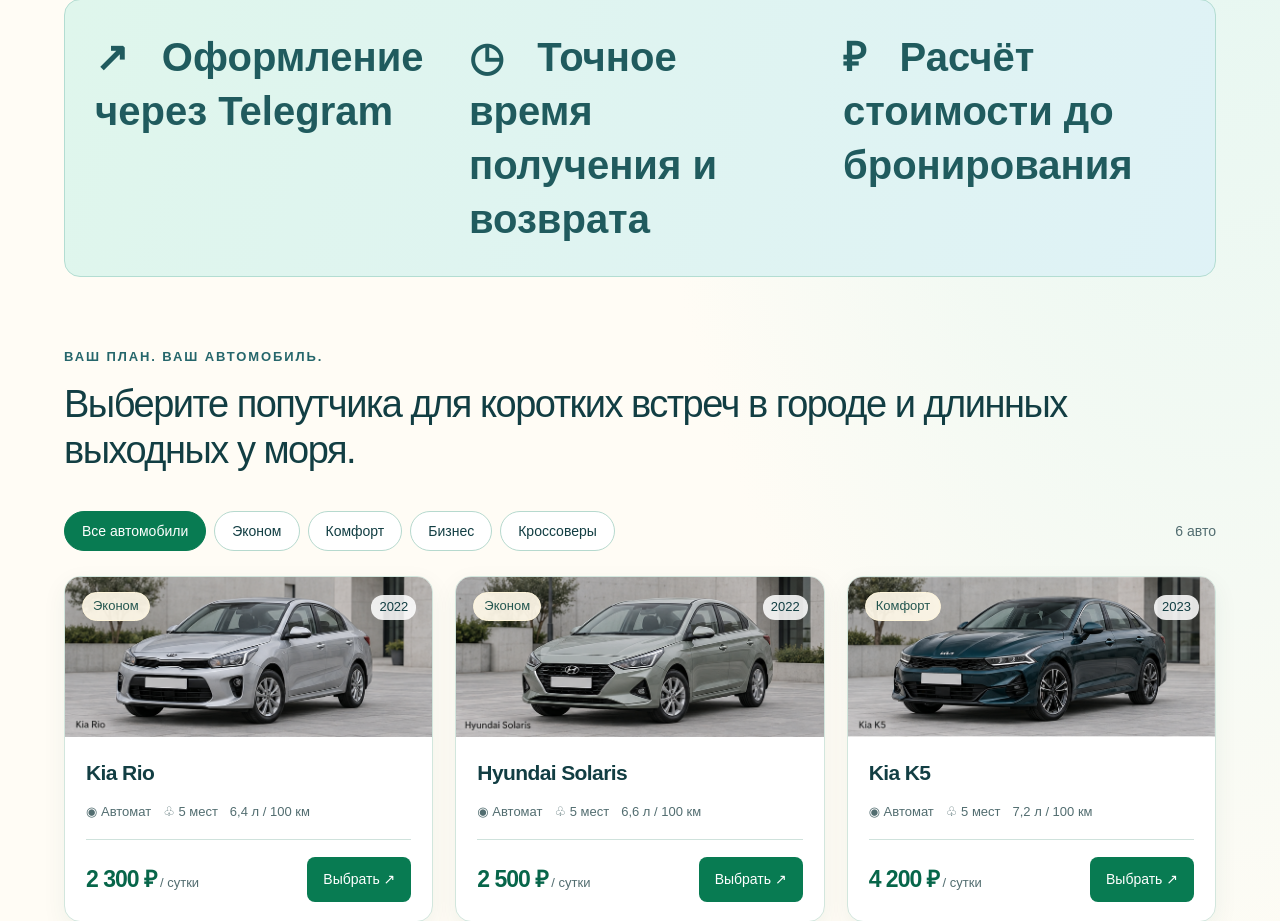
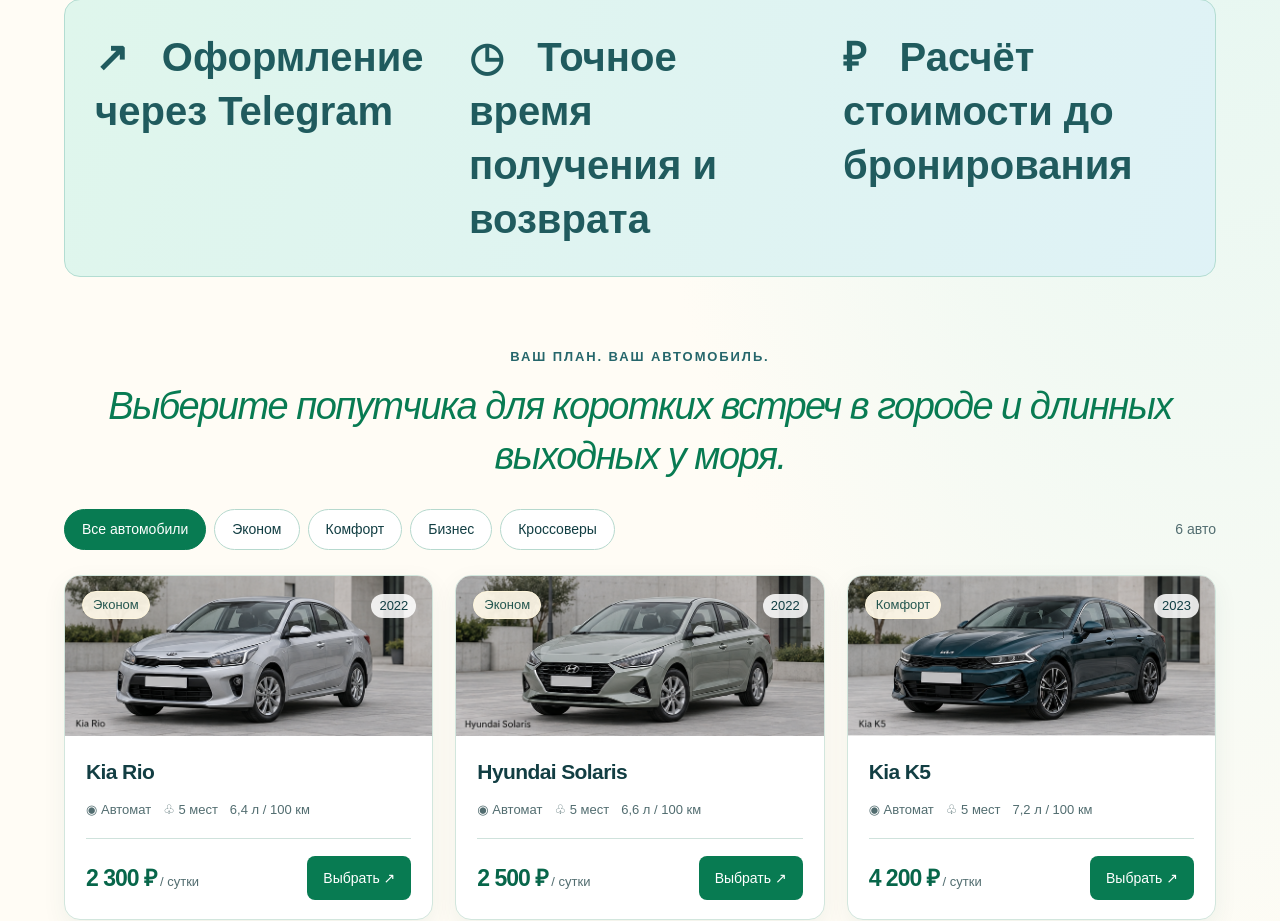
Before and after one commit to guanhes20-ux/my_first_app, a Flask app: page / in a window 1280 px wide. Shown: the part 679-1600 px from the top of the page. Run offline with Flask 3, Linux system fonts and the light colour scheme; parts of the project's set-up code (start-up, migrations or seed data) failed here and were passed over.

Commit message:
Center fleet headline and style it in green italic

```diff
--- a/static/style.css
+++ b/static/style.css
@@ -90,3 +90,8 @@ a:focus-visible,button:focus-visible,summary:focus-visible{outline-color:#b74d28
 .benefits>span{min-width:0;flex:1 1 300px;overflow-wrap:break-word}
 @media(max-width:900px){.benefits{flex-direction:column}.benefits>span{flex:0 1 auto;width:100%}}
 @media(max-width:600px){.benefits{font-size:36px;padding:24px 20px;overflow-wrap:break-word}}
+
+/* Centered green italic fleet headline. */
+#fleet>.section-top{display:block;text-align:center}
+#fleet>.section-top .eyebrow{justify-content:center}
+#fleet>.section-top h2{color:var(--green);font-style:italic;text-align:center;max-width:1100px;margin:15px auto 28px;line-height:1.3}
```
